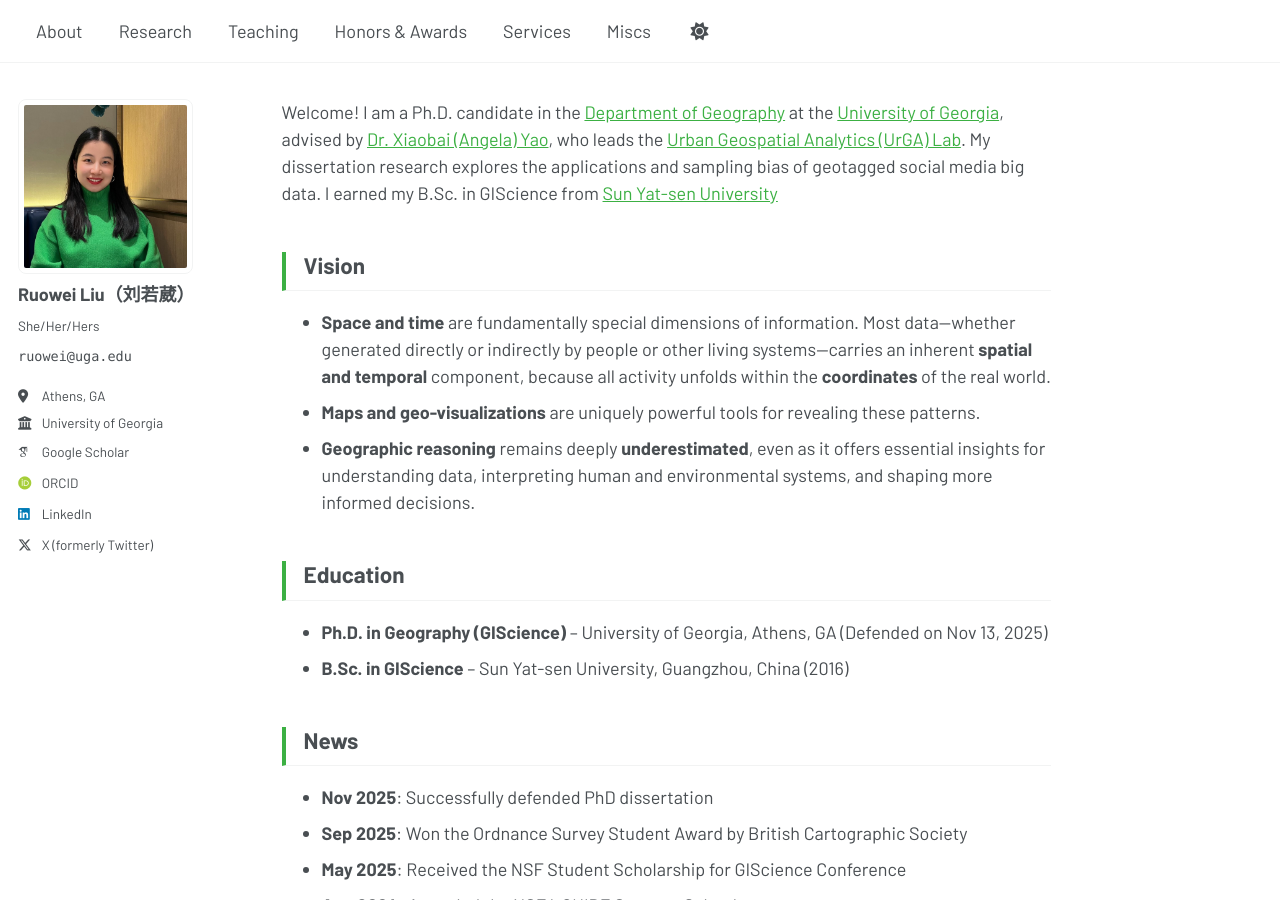
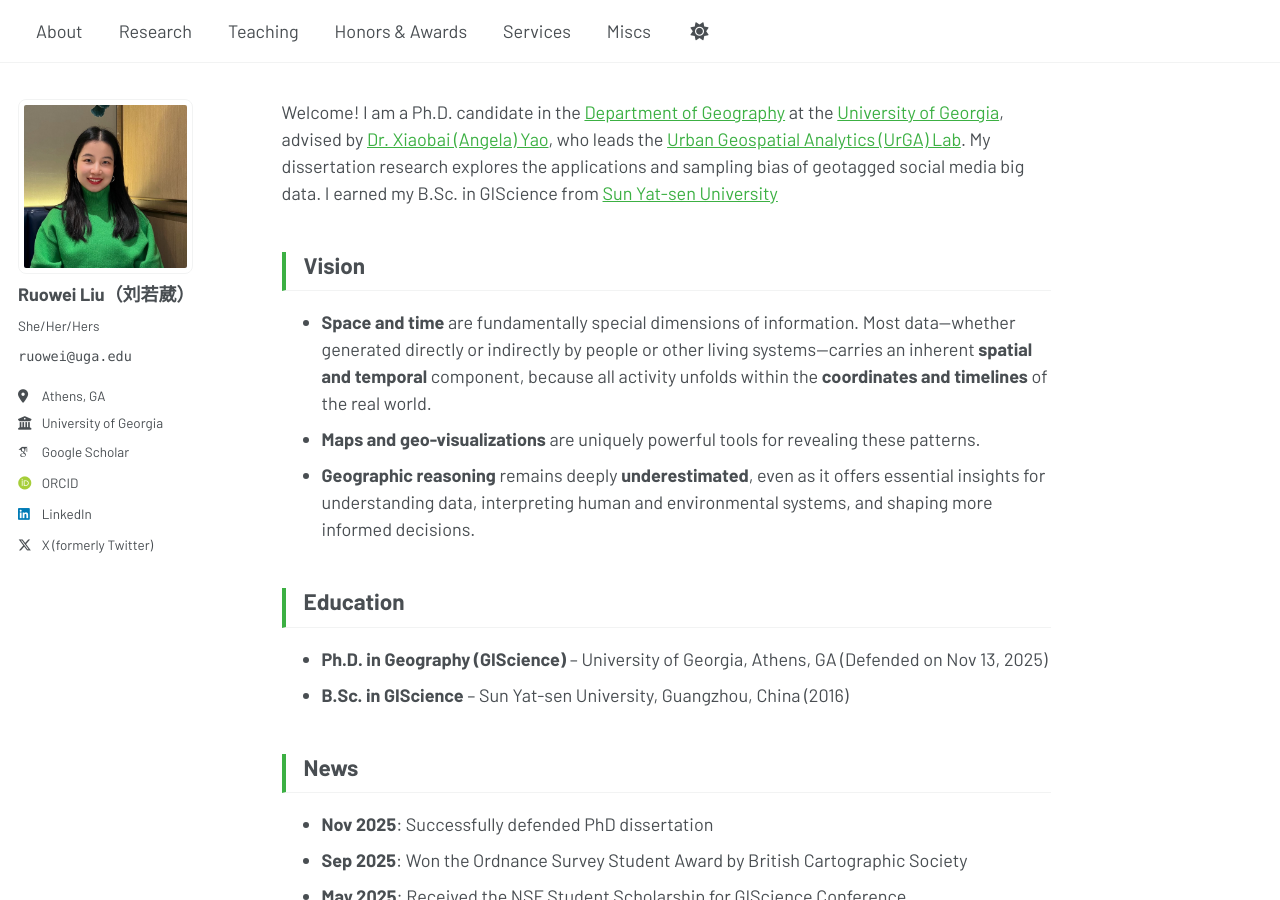
Before and after one commit to ruoweiliu/ruoweiliu.github.io, a Jekyll site: the page built from _pages/about.md, in a window 1280 px wide and 900 px high. Built offline with Jekyll 4.4.1, drawn with Linux system fonts in a browser that asks for light colours; some web fonts are replaced; a script that is not in the unit is left out.

Commit message:
Update Vision section wording in About page
Change 'coordinates' to 'coordinates and timelines' to better emphasize both spatial and temporal dimensions

🤖 Generated with [Claude Code](https://claude.com/claude-code)

Co-Authored-By: Claude <noreply@anthropic.com>

```diff
--- a/_pages/about.md
+++ b/_pages/about.md
@@ -10,7 +10,7 @@ Welcome! I am a Ph.D. candidate in the [Department of Geography](https://geograp
 
 
 ## Vision
-* <span class="bold-text">Space and time</span> are fundamentally special dimensions of information. Most data—whether generated directly or indirectly by people or other living systems—carries an inherent <span class="bold-text">spatial and temporal</span> component, because all activity unfolds within the <span class="bold-text">coordinates</span> of the real world.
+* <span class="bold-text">Space and time</span> are fundamentally special dimensions of information. Most data—whether generated directly or indirectly by people or other living systems—carries an inherent <span class="bold-text">spatial and temporal</span> component, because all activity unfolds within the <span class="bold-text">coordinates and timelines</span> of the real world.
 * <span class="bold-text">Maps and geo-visualizations</span> are uniquely powerful tools for revealing these patterns.
 * <span class="bold-text">Geographic reasoning</span> remains deeply <span class="bold-text">underestimated</span>, even as it offers essential insights for understanding data, interpreting human and environmental systems, and shaping more informed decisions.
 
```
